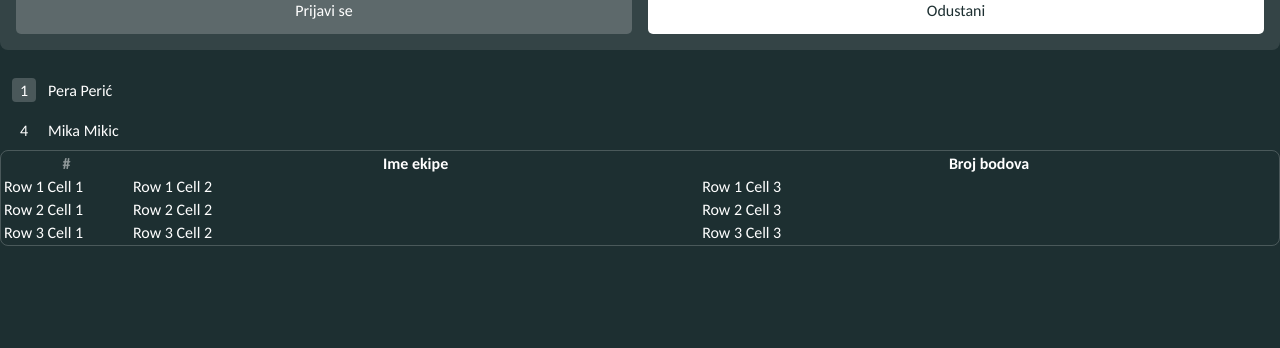
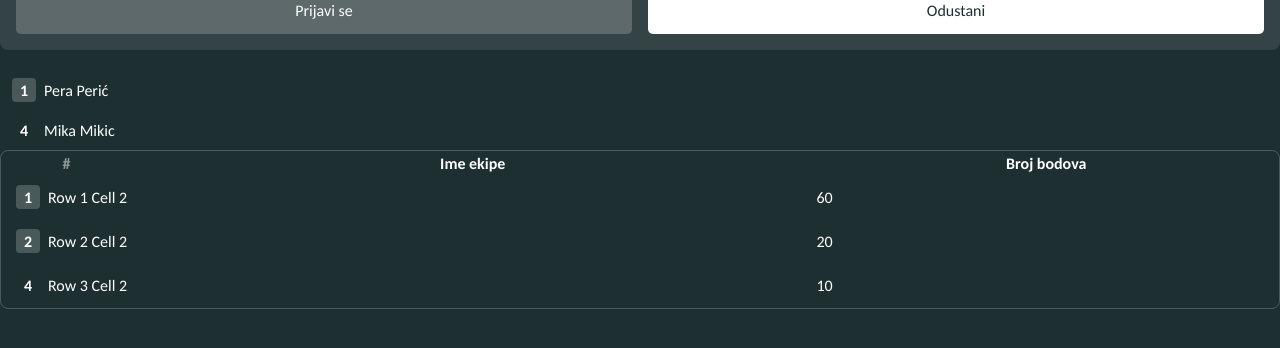
Before and after one commit to lovretomic/peta-kviz-app, a React (Vite) app: page /test in a window 1280 px wide. Shown: the part 422-770 px from the top of the page. Built offline with nearby package versions, Linux system fonts and the light colour scheme.

Commit message:
changed Leaderboard props, added entry to Leaderboard

```diff
--- a/src/components/Leaderboard/Leaderboard.module.scss
+++ b/src/components/Leaderboard/Leaderboard.module.scss
@@ -3,6 +3,8 @@
   border-collapse: seperate;
   border: rgba(white, 0.2) solid 1px;
   border-radius: 8px;
+  overflow: hidden;
+  max-height: 300px;
 }
 
 .th {
--- a/src/components/Leaderboard/Leaderboard.tsx
+++ b/src/components/Leaderboard/Leaderboard.tsx
@@ -1,9 +1,10 @@
 import c from "./Leaderboard.module.scss";
 import clsx from "clsx";
+import LeaderboardEntry from "../LeaderboardEntry";
 
 type LeaderboardProps = {
   headers: string[];
-  rows: string[][];
+  rows: { rank: number; name: string; score: number }[];
   className?: string;
 } & React.HTMLAttributes<HTMLTableElement>;
 
@@ -27,11 +28,10 @@ const Leaderboard: React.FC<LeaderboardProps> = ({
       <tbody>
         {rows.map((row, rowIndex) => (
           <tr key={rowIndex} className={c.row}>
-            {row.map((cell, cellIndex) => (
-              <td key={cellIndex} className={c.cell}>
-                {cell}
-              </td>
-            ))}
+            <td className={c.td} colSpan={2}>
+              <LeaderboardEntry rank={row.rank} name={row.name} />
+            </td>
+            <td className={c.td}>{row.score}</td>
           </tr>
         ))}
       </tbody>
--- a/src/components/LeaderboardEntry/LeaderboardEntry.module.scss
+++ b/src/components/LeaderboardEntry/LeaderboardEntry.module.scss
@@ -1,9 +1,8 @@
 .row {
   display: flex;
   align-items: center;
-  gap: 12px;
+  gap: 8px;
   padding: 8px 12px;
-  border-radius: 8px;
   transition: background-color 0.2s;
 }
 
@@ -13,7 +12,7 @@
   display: flex;
   align-items: center;
   justify-content: center;
-  font-style: bold;
+  font-weight: bold;
 }
 
 .firstThree {
--- a/src/pages/TestPage/TestPage.tsx
+++ b/src/pages/TestPage/TestPage.tsx
@@ -37,9 +37,9 @@ const TestPage = () => {
         <Leaderboard
           headers={["#", "Ime ekipe", "Broj bodova"]}
           rows={[
-            ["Row 1 Cell 1", "Row 1 Cell 2", "Row 1 Cell 3"],
-            ["Row 2 Cell 1", "Row 2 Cell 2", "Row 2 Cell 3"],
-            ["Row 3 Cell 1", "Row 3 Cell 2", "Row 3 Cell 3"],
+            { rank: 1, name: "Row 1 Cell 2", score: 60 },
+            { rank: 2, name: "Row 2 Cell 2", score: 20 },
+            { rank: 4, name: "Row 3 Cell 2", score: 10 },
           ]}
         />
       </div>
```
